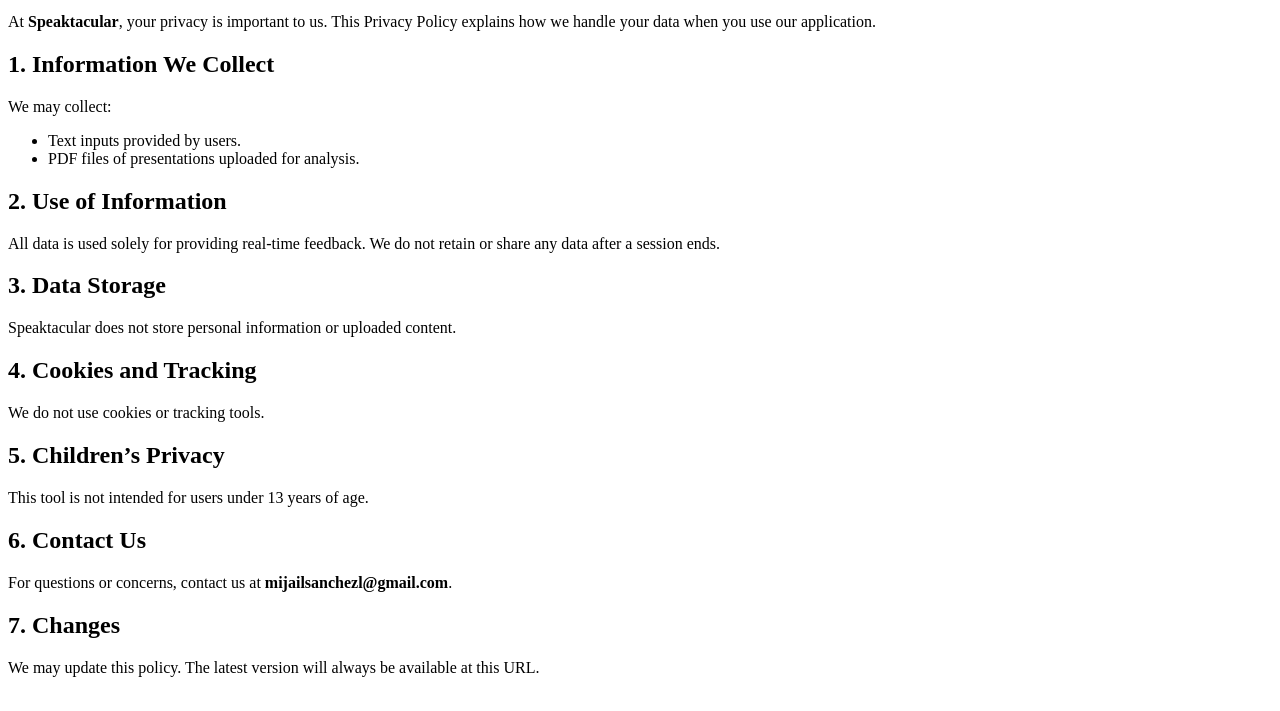
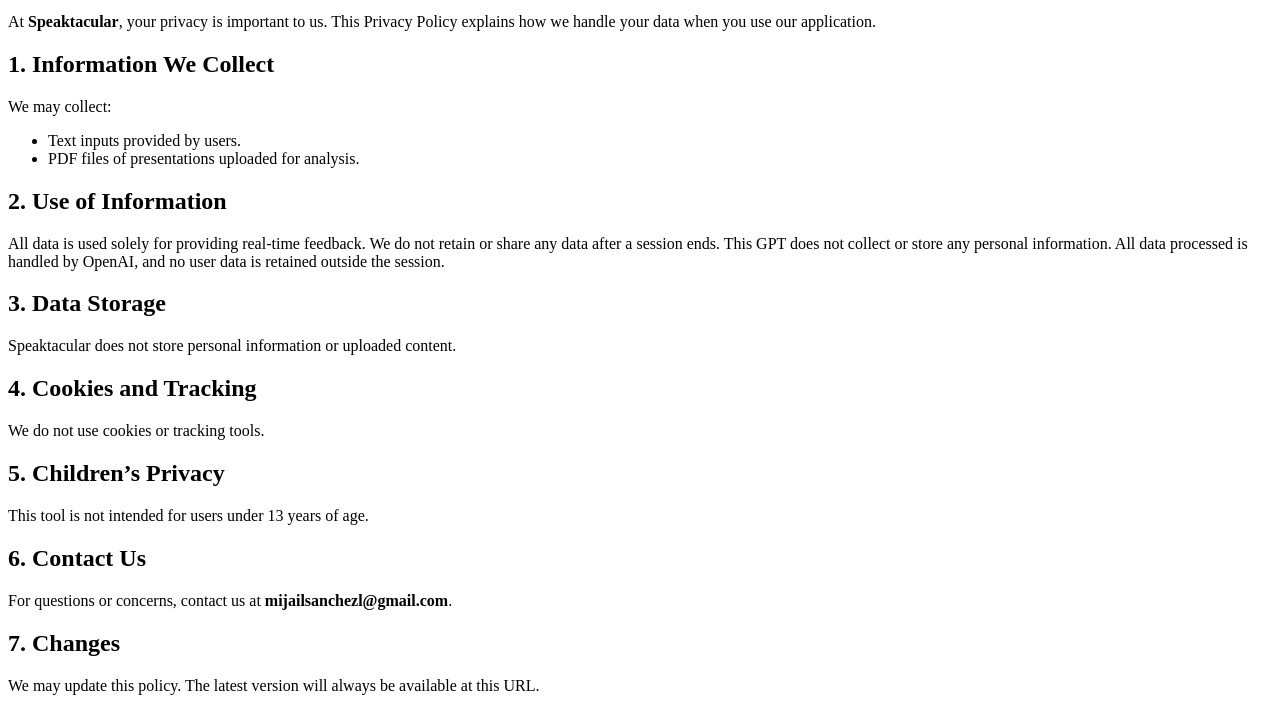
Before and after one commit to Martinsanchezlag/speaktacular-privacy, a plain HTML site: page index.html in a window 1280 px wide. Shown: the part 101-812 px from the top of the page. Drawn offline with Linux system fonts and the light colour scheme.

Commit message:
Update index.html

```diff
--- a/index.html
+++ b/index.html
@@ -18,7 +18,7 @@
   </ul>
 
   <h2>2. Use of Information</h2>
-  <p>All data is used solely for providing real-time feedback. We do not retain or share any data after a session ends.</p>
+  <p>All data is used solely for providing real-time feedback. We do not retain or share any data after a session ends. This GPT does not collect or store any personal information. All data processed is handled by OpenAI, and no user data is retained outside the session.</p>
 
   <h2>3. Data Storage</h2>
   <p>Speaktacular does not store personal information or uploaded content.</p>
```
